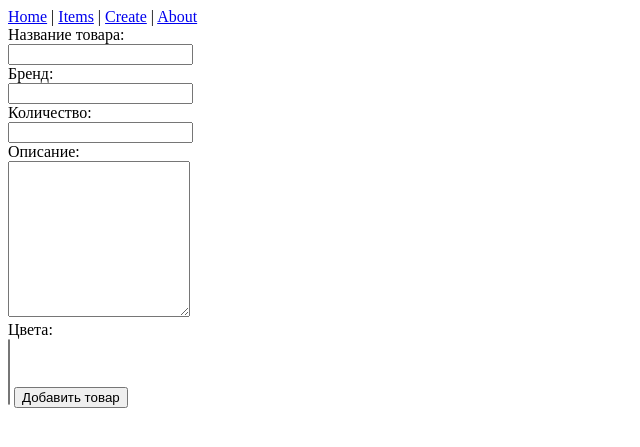
After one commit to ormosh-habriella/FirstDjango, a Django app: page /item/create in a window 1280 px wide. The commit adds this page. Shown: the top 447 px of the page, without its empty margins (0-640 px from the left). Run offline with Django 5.2, Linux system fonts and the light colour scheme; data that the repository does not hold is empty.

```diff
--- a/FirstDjango/urls.py
+++ b/FirstDjango/urls.py
@@ -24,4 +24,5 @@ urlpatterns = [
     path('about', views.about, name='about'),
     path('items', views.items_list, name='items-list'),
     path('item/<int:id>', views.item_detail, name='item-detail'),
+    path('item/create', views.item_create, name='item-create'),
 ]
--- a/MainApp/views.py
+++ b/MainApp/views.py
@@ -1,6 +1,6 @@
-from django.shortcuts import render, HttpResponse, get_object_or_404
+from django.shortcuts import render, HttpResponse, get_object_or_404, redirect
 from django.http import HttpResponseNotFound
-from MainApp.models import Item
+from MainApp.models import Item, Color
 
 
 def home(request):
@@ -11,7 +11,7 @@ def about(request):
     return HttpResponse(text)
 
 def items_list(request):
-    items = Item.objects.all()
+    items = Item.objects.all().prefetch_related('colors')
     context = {
         "items": items
     }
@@ -25,5 +25,27 @@ def item_detail(request, id):
     return render(request, 'item.html', context)
 
 
-# def home_page(request):
-#     return render(request, 'index.html')
+def item_create(request):
+    if request.method == "GET":
+        colors = Color.objects.all()
+        context = {
+            "colors": colors
+        }
+        return render(request, 'create_item.html', context)
+
+    if request.method == "POST": # Получили данные от формы
+        #print(f"FORM DATA: {request.POST}")
+        name = request.POST.get("name")
+        brand = request.POST.get("brand")
+        count = request.POST.get("count")
+        description = request.POST.get("description")
+        colors_id = request.POST.getlist("colors")
+
+        item =Item(name=name, brand=brand, count=count, description=description)
+        item.save()
+
+        for color_id in colors_id:
+            color = Color.objects.get(id=color_id)
+            item.colors.add(color)
+
+        return redirect("items-list")
--- a/templates/base.html
+++ b/templates/base.html
@@ -9,29 +9,14 @@
     </title>
 
     {% block style %}
-        <style>
-            body {
-                font-family: sans-serif;
-                margin: 20px;
-                background-color: #f4f4f4;
-                color: #333;
-            }
-
-            .container {
-                max-width: 960px;
-                margin: 0 auto;
-                background-color: #fff;
-                padding: 20px;
-                border-radius: 8px;
-                box-shadow: 0 2px 4px rgba(0, 0, 0, 0.1);
-            }
-        </style>
+        <link rel="stylesheet" href="https://cdnjs.cloudflare.com/ajax/libs/font-awesome/6.2.0/css/all.min.css">
     {% endblock %}
 </head>
 <body>
 <nav>
     <a href="{% url 'home' %}">Home</a> |
     <a href="{% url 'items-list' %}">Items</a> |
+    <a href="{% url 'item-create' %}">Create</a> |
     <a href="{% url 'about' %}">About</a>
 </nav>
 <div class="container">
--- /dev/null
+++ b/templates/create_item.html
@@ -0,0 +1,31 @@
+{% extends 'base.html' %}
+
+{% block title %}
+    Добавление товара
+{% endblock %}
+
+{% block content %}
+    <form action="" method="Post">
+    {% csrf_token %}
+        <label for="name">Название товара:</label><br>
+        <input type="text" name="name"><br>
+
+        <label for="brand">Бренд:</label><br>
+        <input type="text" name="brand"><br>
+
+        <label for="count">Количество:</label><br>
+        <input type="number" name="count"><br>
+
+        <label for="description">Описание:</label><br>
+        <textarea name="description" rows="10" cols="20"></textarea><br>
+
+        <label for="colors">Цвета:</label><br>
+        <select name="colors" multiple>
+            {% for color in colors %}
+                <option value="{{color.id}}">{{color.name}}</option>
+            {% endfor %}
+        </select>
+
+        <input type="submit" value="Добавить товар"><br>
+    </form>
+{% endblock %}
--- a/templates/index.html
+++ b/templates/index.html
@@ -1,7 +1,7 @@
 {% extends 'base.html' %}
 {% load static %}
 {% block title %}
-    Hone page
+    Home page
 {% endblock %}
 {% block style %}
         body {
```
Also changed, not shown: FirstDjango/settings.py (+20 -26 lines), MainApp/models.py (+11 -0 lines), reqirements.txt (added, +21 -0 lines), templates/item.html (+14 -5 lines), MainApp/migrations/0003_color_item_colors.py (added), MainApp/migrations/0004_color_hex_code.py (added).
